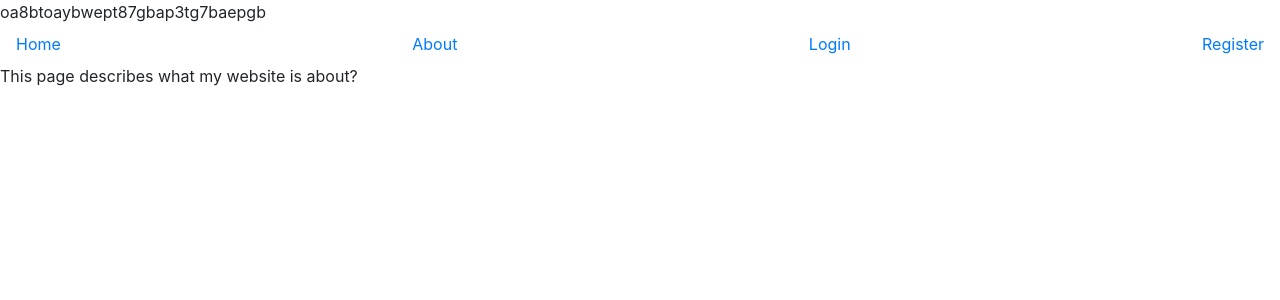
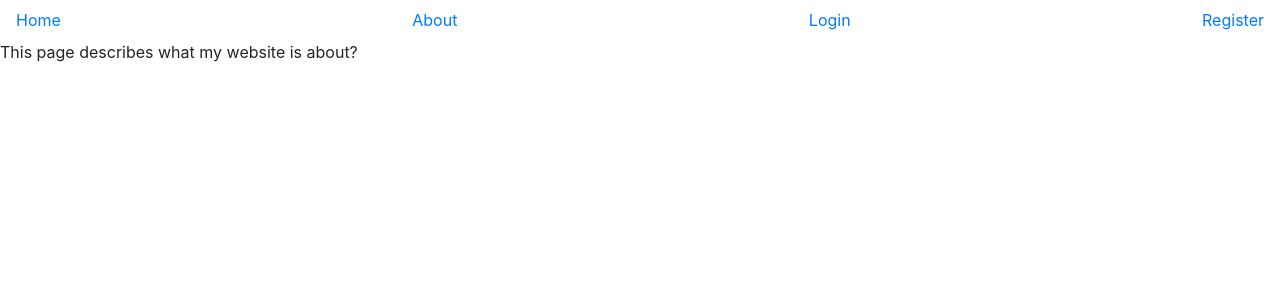
Before and after one commit to AdamHillingerSzekely/SFIA-1, a Flask app: page /about in a window 1280 px wide. Shown: the top 300 px of the page. Run offline with Flask 2, Linux system fonts and the light colour scheme; some libraries are stand-ins or nearby versions.

Commit message:
testing webhooks

```diff
--- a/application/templates/layout.html
+++ b/application/templates/layout.html
@@ -5,7 +5,6 @@
 <title>{{ title }} - Page</title>
 </head>
 <body>
-    oa8btoaybwept87gbap3tg7baepgb
 <div class="navbar">
 <a href="{{ url_for('home') }}">Home</a>
 <a href="{{ url_for('about') }}">About</a>
```
